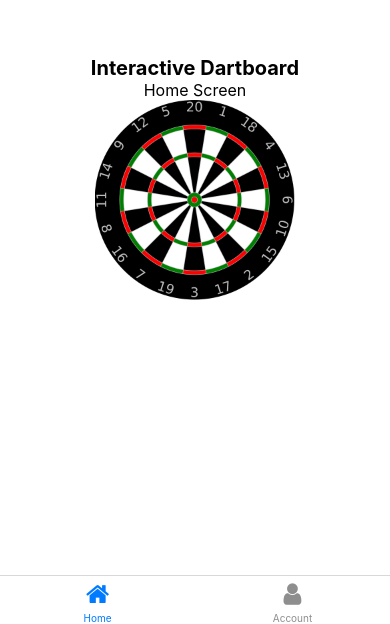
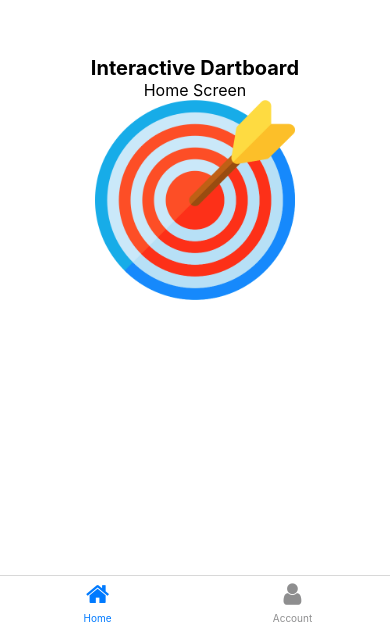
Before and after one commit to andresfelta95/InteractiveDartBoard_MobileApp, a React Native app: screen /Home in a window 390 px wide. Shown: the part 220-844 px from the top of the page. Built offline with nearby package versions, Linux system fonts and the light colour scheme.

Commit message:
Updated image

```diff
--- a/src/screens/Home.js
+++ b/src/screens/Home.js
@@ -28,7 +28,7 @@ export default function Home({ navigation }) {
             <TouchableOpacity onPress={() => navigation.navigate('GettingAnotherPlayer')}>
                 <Image
                     style={styles.image}
-                    source={require('../assets/dartboard.png')}
+                    source={require('../assets/DartBoardIcon.png')}
                 />
             </TouchableOpacity>
 
```
Also changed, not shown: src/assets/DartBoardIcon.png (added).
